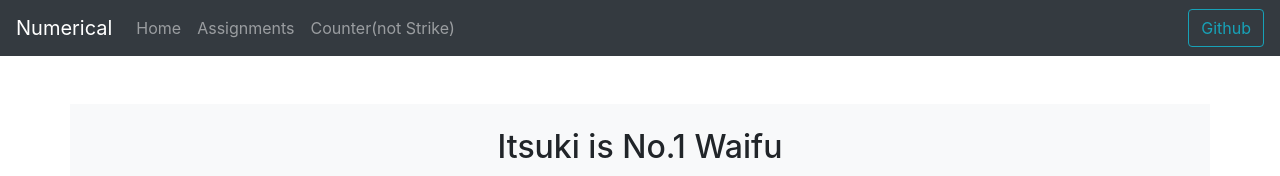
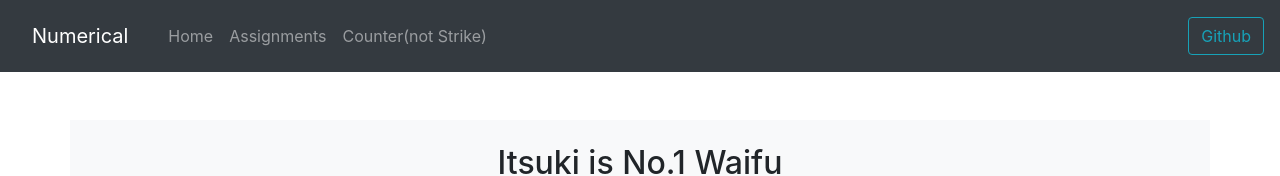
Before and after one commit to TheBossTH/numerical-react, a React (Create React App) app: page / in a window 1280 px wide. Shown: the top 176 px of the page. Built offline with nearby package versions, Linux system fonts and the light colour scheme.

Commit message:
fix: navbar

```diff
--- a/src/components/NavBar.js
+++ b/src/components/NavBar.js
@@ -3,7 +3,9 @@ import { NavLink } from 'react-router-dom'
 const NavBar = () => {
     return (
         <Navbar bg="dark" expand="lg" variant="dark" sticky="top">
-            <Navbar.Brand href="/">Numerical</Navbar.Brand>
+            <NavLink to="/" className="nav-link">
+                <Navbar.Brand>Numerical</Navbar.Brand>
+            </NavLink>
             <Navbar.Toggle aria-controls="basic-navbar-nav" />
             <Navbar.Collapse id="basic-navbar-nav">
                 <Nav className="mr-auto">
```
